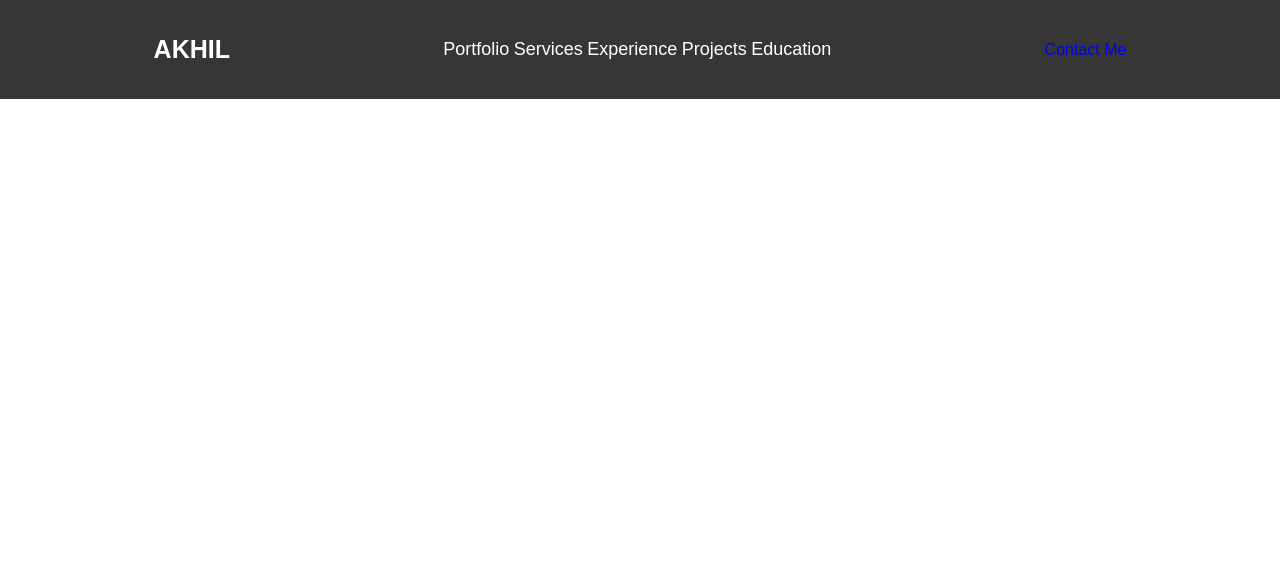
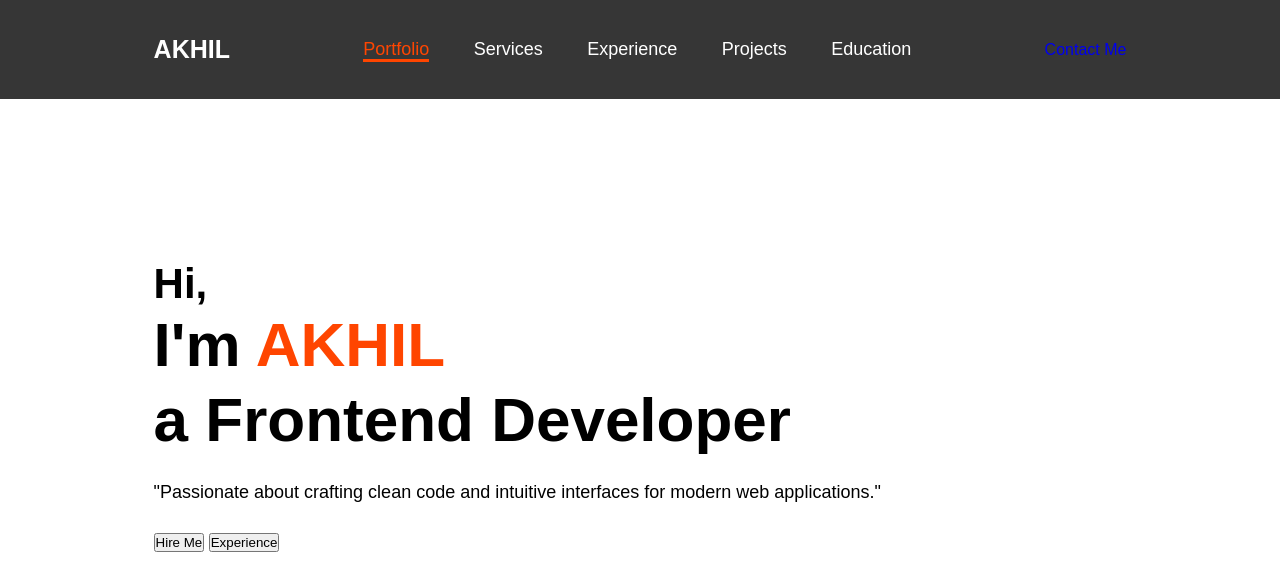
Before and after one commit to s-akhiltechy/Portfolio2.0, a plain HTML site: page index.html in a window 1280 px wide. Drawn offline with Linux system fonts and the light colour scheme.

Commit message:
enhance portfolio layout with new content and styling for home section

```diff
--- a/index.html
+++ b/index.html
@@ -20,8 +20,23 @@
             </nav>
 
             <a href="#" class="Contact">Contact Me</a>
+        </header>
 
+        <section class="home">
+            <div class="home-content">
+                <h3>Hi,</h3>
 
-        </header>
+                <h1>I'm <span>AKHIL<br></span>a Frontend Developer</h1>
+
+                <p>"Passionate about crafting clean code and intuitive interfaces for modern web applications."</p>
+
+                <div class="btn-box">
+                    <button class="btn-1">Hire Me</button>
+                    <button class="btn-2">Experience</button>
+                </div>
+                <div class="img-box">
+                    <img src="image.jpg" alt=""
+             </div>
+        </section>
     </body>
 </html>
--- a/style.css
+++ b/style.css
@@ -37,5 +37,57 @@ span{
 .navbar a{
     font-size: 18px;
     color: white;
-
+    font-weight: 500;
+    margin : 0 20px;
+    border-radius: 3px solid transparent;
+    transition: 0.3s ease;
 }
+.navbar a:hover,
+.navbar a.active{
+    color: orangered;
+    border-bottom: 3px solid orangered;
+}
+.contact{
+    padding: 10px 28px;
+    background-color: white;
+    color: black;
+    border: 2px solid transparent;
+    border-radius: 8px;
+    font-size: 16px;
+    letter-spacing: 1px;
+    font-weight: 600;
+    transition: 0.3s ease;
+}
+.contact:hover{
+    background-color: orangered;
+    box-shadow: 0 0 25px orangered;
+    color: white;
+}
+.home{
+    width: 100%;
+    min-height: 100vh;
+    background: rgb(255, 255, 255);
+    display: flex;
+    align-items: center;
+    gap: 7em;
+    padding: 30px 12% 0;
+}
+.home-content{
+    max-width: 800px;
+}
+.home-content h3{
+    font-size: 42px;
+}
+.home-content h1{
+    font-size: 62px;
+    line-height: 1.2;
+}
+.home-content p{
+    font-size: 18px;
+    margin: 25px 0 30px;
+}
+.btn{
+    width: 345px;
+    display: flex;
+    gap: 2em;
+}
```
